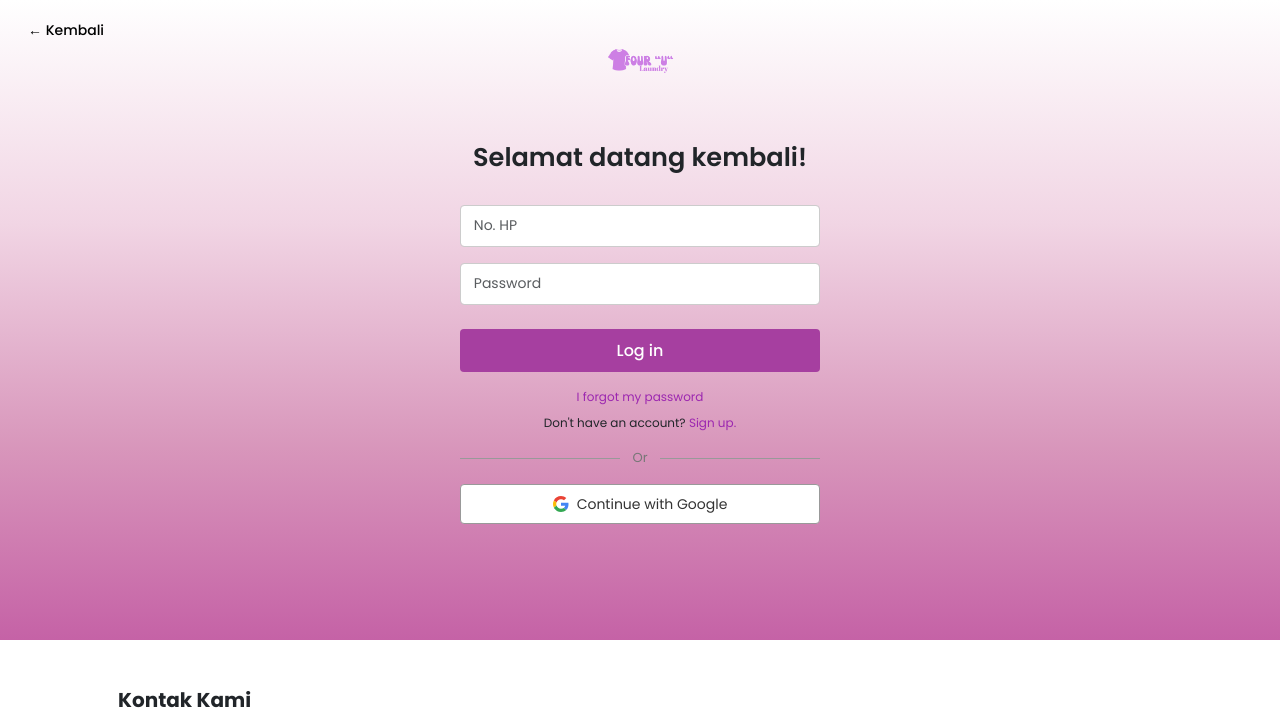
After one commit to Lutfiaja123/Laundry_Bersama_Kelompok_3, a PHP site: page /Laundry_Bersama_Kelompok_3/auth/login.php in a window 1280 px wide. The commit adds this page. Shown: the top 713 px of the page. Run offline with PHP 8.4, Linux system fonts and the light colour scheme; grey boxes are pictures that could not be loaded.

Commit message:
wleoleo, loginnya

```diff
--- /dev/null
+++ b/auth/login.php
@@ -0,0 +1,206 @@
+<?php
+require_once __DIR__ . '/../includes/koneksi.php';
+
+if (session_status() === PHP_SESSION_NONE) {
+    session_start();
+}
+
+$base_url = "http://localhost/Laundry_Bersama_Kelompok_3/";
+
+$redirect_role = [
+    'pelanggan'  => 'index.php',
+    'admin'      => 'admin/dashboard.php',
+    'superadmin' => 'superadmin/dashboard.php',
+];
+
+if (isset($_SESSION['id_user'])) {
+    $tujuan = $redirect_role[$_SESSION['role']] ?? 'index.php';
+    header("Location: " . $base_url . $tujuan);
+    exit;
+}
+
+$error  = '';
+$sukses = $_SESSION['sukses_login'] ?? '';
+unset($_SESSION['sukses_login']);
+$no_hp = '';
+
+if ($_SERVER['REQUEST_METHOD'] === 'POST') {
+    $no_hp    = trim($_POST['no_hp'] ?? '');
+    $password = $_POST['password'] ?? '';
+
+    if ($no_hp === '' || $password === '') {
+        $error = "No. HP dan password wajib diisi.";
+    } else {
+        $stmt = $conn->prepare("SELECT id_user, nama, password, role FROM user WHERE no_hp = ?");
+        $stmt->bind_param("s", $no_hp);
+        $stmt->execute();
+        $user = $stmt->get_result()->fetch_assoc();
+
+        if ($user && password_verify($password, $user['password'])) {
+            session_regenerate_id(true);
+            $_SESSION['id_user'] = $user['id_user'];
+            $_SESSION['nama']    = $user['nama'];
+            $_SESSION['role']    = $user['role'];
+
+            $tujuan = $redirect_role[$user['role']] ?? 'index.php';
+            header("Location: " . $base_url . $tujuan);
+            exit;
+        }
+        $error = "No. HP atau password salah.";
+    }
+}
+?>
+<!DOCTYPE html>
+<html lang="id">
+<head>
+    <meta charset="UTF-8">
+    <meta name="viewport" content="width=device-width, initial-scale=1.0">
+    <title>Login - Four "U" Laundry</title>
+    <link rel="preconnect" href="https://fonts.googleapis.com">
+    <link href="https://fonts.googleapis.com/css2?family=Poppins:wght@400;500;600;700&display=swap" rel="stylesheet">
+    <link href="https://cdn.jsdelivr.net/npm/bootstrap@5.3.2/dist/css/bootstrap.min.css" rel="stylesheet">
+    <link rel="stylesheet" href="<?= $base_url ?>assets/css/style.css">
+    <style>
+        body {
+            font-family: 'Poppins', sans-serif;
+            background: #F5F5F5;
+        }
+
+        .hero-auth {
+            position: relative;
+            min-height: 640px;
+            padding: 24px 24px 64px;
+            background: linear-gradient(180deg, #ffffff 0%, #f1d5e4 35%, #d896bb 70%, #c562a6 100%);
+        }
+        .btn-kembali {
+            position: absolute;
+            top: 20px;
+            left: 28px;
+            color: #000;
+            font-size: 14px;
+            font-weight: 500;
+            text-decoration: none;
+        }
+        .btn-kembali:hover { text-decoration: underline; }
+
+        .logo-auth { height: 70px; }
+
+        .judul-auth {
+            font-weight: 600;
+            font-size: 1.6rem;
+            margin: 48px 0 32px;
+            text-align: center;
+        }
+
+        .form-auth { max-width: 360px; margin: 0 auto; }
+        .form-auth .form-control {
+            border-radius: 4px;
+            border: 1px solid #ccc;
+            padding: .6rem .8rem;
+            font-size: 14px;
+        }
+        .form-auth .form-control:focus {
+            border-color: #A63FA0;
+            box-shadow: 0 0 0 .2rem rgba(166, 63, 160, .2);
+        }
+
+        .btn-login {
+            background: #A63FA0;
+            color: #fff;
+            font-weight: 500;
+            border: 0;
+            border-radius: 4px;
+            padding: .6rem;
+        }
+        .btn-login:hover { background: #8c3187; color: #fff; }
+
+        .link-ungu { color: #9C27B0; text-decoration: none; }
+        .link-ungu:hover { text-decoration: underline; }
+
+        .pemisah {
+            display: flex;
+            align-items: center;
+            gap: 12px;
+            color: #777;
+            font-size: 13px;
+            margin: 16px 0;
+        }
+        .pemisah::before, .pemisah::after {
+            content: "";
+            flex: 1;
+            border-top: 1px solid #999;
+        }
+
+        .btn-google {
+            background: #fff;
+            border: 1px solid #999;
+            border-radius: 4px;
+            padding: .55rem;
+            font-size: 14px;
+            color: #333;
+        }
+        .btn-google:hover { background: #f8f8f8; }
+
+        .info-bawah { background: #fff; padding: 40px 0; }
+        .info-bawah h6 { font-weight: 600; }
+        .info-bawah p, .info-bawah li { font-size: 13px; }
+        .peta { width: 100%; height: 220px; border: 0; border-radius: 6px; }
+    </style>
+</head>
+<body>
+
+<section class="hero-auth">
+    <a href="<?= $base_url ?>index.php" class="btn-kembali">&larr; Kembali</a>
+
+    <div class="text-center">
+        <a href="<?= $base_url ?>index.php">
+            <img src="<?= $base_url ?>assets/img/logo.png" alt="Four U Laundry" class="logo-auth">
+        </a>
+    </div>
+
+    <h2 class="judul-auth">Selamat datang kembali!</h2>
+
+    <form class="form-auth" method="POST" action="" novalidate>
+
+        <?php if ($sukses): ?>
+            <div class="alert alert-success py-2 small"><?= htmlspecialchars($sukses) ?></div>
+        <?php endif; ?>
+        <?php if ($error): ?>
+            <div class="alert alert-danger py-2 small"><?= htmlspecialchars($error) ?></div>
+        <?php endif; ?>
+
+        <div class="mb-3">
+            <input type="tel" class="form-control" name="no_hp" placeholder="No. HP"
+                   required value="<?= htmlspecialchars($no_hp) ?>">
+        </div>
+
+        <div class="mb-4">
+            <input type="password" class="form-control" name="password" placeholder="Password" required>
+        </div>
+
+        <button type="submit" class="btn btn-login w-100">Log in</button>
+
+        <div class="text-center mt-3" style="font-size: 12px;">
+            <a href="#" class="link-ungu d-block mb-2">I forgot my password</a>
+            <span>Don't have an account?
+                <a href="<?= $base_url ?>auth/register.php" class="link-ungu">Sign up.</a>
+            </span>
+        </div>
+
+        <div class="pemisah">Or</div>
+
+        <a href="#" class="btn btn-google w-100 d-flex align-items-center justify-content-center gap-2">
+            <svg width="16" height="16" viewBox="0 0 48 48" aria-hidden="true">
+                <path fill="#EA4335" d="M24 9.5c3.5 0 6.6 1.2 9.1 3.6l6.8-6.8C35.8 2.4 30.3 0 24 0 14.6 0 6.5 5.4 2.6 13.2l7.9 6.1C12.4 13.6 17.7 9.5 24 9.5z"/>
+                <path fill="#4285F4" d="M46.5 24.5c0-1.6-.1-3.1-.4-4.5H24v9h12.7c-.6 3-2.3 5.5-4.8 7.2l7.6 5.9c4.4-4.1 7-10.1 7-17.6z"/>
+                <path fill="#FBBC05" d="M10.5 28.7c-.5-1.5-.8-3-.8-4.7s.3-3.2.8-4.7l-7.9-6.1C.9 16.4 0 20.1 0 24s.9 7.6 2.6 10.8l7.9-6.1z"/>
+                <path fill="#34A853" d="M24 48c6.5 0 11.9-2.1 15.9-5.8l-7.6-5.9c-2.1 1.4-4.9 2.3-8.3 2.3-6.3 0-11.6-4.1-13.5-9.8l-7.9 6.1C6.5 42.6 14.6 48 24 48z"/>
+            </svg>
+            Continue with Google
+        </a>
+    </form>
+</section>
+
+
+
+<?php include '../includes/footer.php'; ?>
```
Also changed, not shown: auth/login .php (deleted, +0 -15 lines), includes/header.php (+5 -6 lines), index.php (renamed from index .php).
